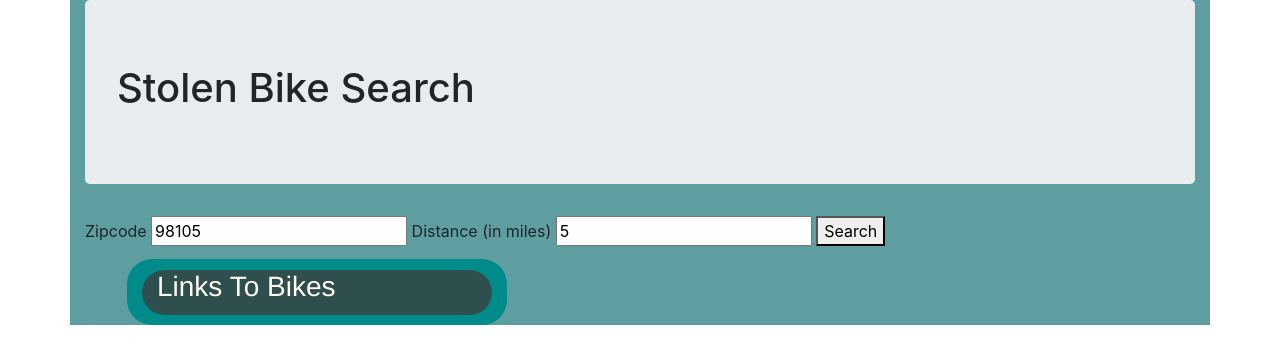
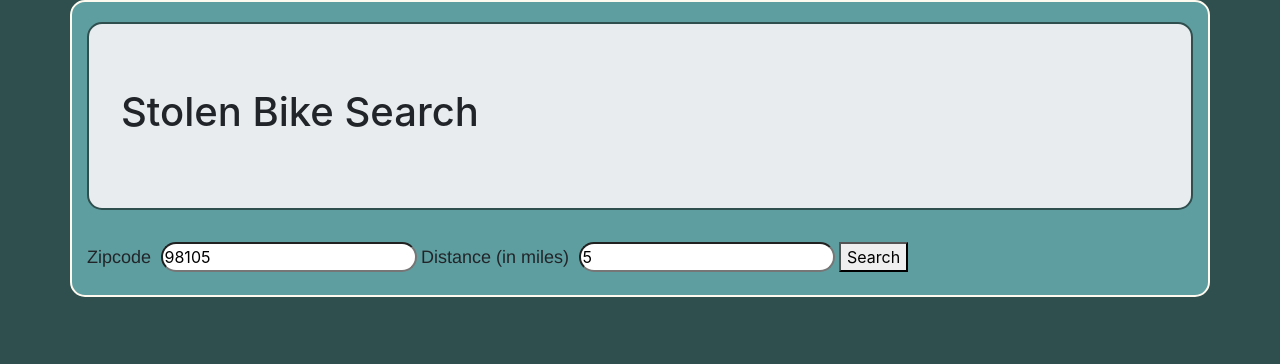
Before and after one commit to djzevenbergen/bike-search, a website built with webpack: page src/index.html in a window 1280 px wide. Built offline with nearby package versions, Linux system fonts and the light colour scheme.

Commit message:
improve user functionality

```diff
--- a/src/index.html
+++ b/src/index.html
@@ -9,19 +9,23 @@
 
 <body>
   <div id="cont" class="container">
-    <div class='jumbotron'>
-      <h1>Stolen Bike Search</h1>
+    <div class="row">
+      <div class="col-md-12">
+        <div id="jumboOne" class='jumbotron'>
+          <h1>Stolen Bike Search</h1>
+        </div>
+      </div>
     </div>
 
     <form id="search-form">
 
-      <label for="zipcode">Zipcode</label>
-      <input type="number" id='zipcode' value='98105'>
+      <label id="zip-label" for="zipcode">Zipcode</label>
+      <input class="zip-input" type="number" id='zipcode' value='98105'>
 
-      <label for="distance">Distance (in miles)</label>
-      <input type='number' id='distance' value='5'>
+      <label id="dist-label" for="distance">Distance (in miles)</label>
+      <input class="zip-input" type='number' id='distance' value='5'>
 
-      <button type="submit">Search</button>
+      <button id="search-btn" type="submit">Search</button>
     </form>
 
     <h3 id="location"></h3>
--- a/src/main.js
+++ b/src/main.js
@@ -12,7 +12,9 @@ $(document).ready(function () {
 
   $("#search-form").submit(function (event) {
     event.preventDefault();
+    $("#column").show();
     $("#output").text('');
+
 
     let zip = $('#zipcode').val();
     let dist = $("#distance").val();
@@ -39,7 +41,8 @@ $(document).ready(function () {
 
         response.bikes.forEach(function (bike) {
           let date = timeConverter(bike.date_stolen);
-          $("#output").append('<li class="bike"><a href="' + bike.url + '" target="_blank">' + bike.url + '</a><p>Date Stolen: ' + date + '</p><img src="' + bike.thumb + '" alt="no image available"></li><br>');
+          $("#output").append('<li class="bike"><a href="' + bike.url + '" target="_blank">' + bike.title + '</a><p>Date Stolen: ' + date + '</p><img src="' + bike.thumb + '" alt="no image available"></li><br>');
+          $("#count")
         });
 
       } else {
--- a/src/styles.css
+++ b/src/styles.css
@@ -2,8 +2,28 @@
   background-color: darkcyan;
   border-radius: 25px;
   margin-left: 5%;
+  display: none;
 }
-
+#dist-label {
+  font-size: 18px;
+  font-family: 'Franklin Gothic Medium', 'Arial Narrow', Arial, sans-serif;
+}
+#zip-label {
+  font-size: 18px;
+  font-family: 'Franklin Gothic Medium', 'Arial Narrow', Arial, sans-serif;
+}
+.zip-input {
+  border-radius: 15px;
+  margin-left: 5px;
+}
+body {
+  background-color: darkslategrey;
+}
+#jumboOne {
+  margin-top: 20px;
+  border-radius: 15px;
+  border: solid 2px darkslategrey;
+}
 #jumboTwo {
   height: 45px;
   margin-top: 3%;
@@ -20,6 +40,8 @@
 
 #cont {
   background-color: cadetblue;
+  border-radius: 15px;
+  border:2px solid floralwhite;
 }
 
 #cont-two {
```
